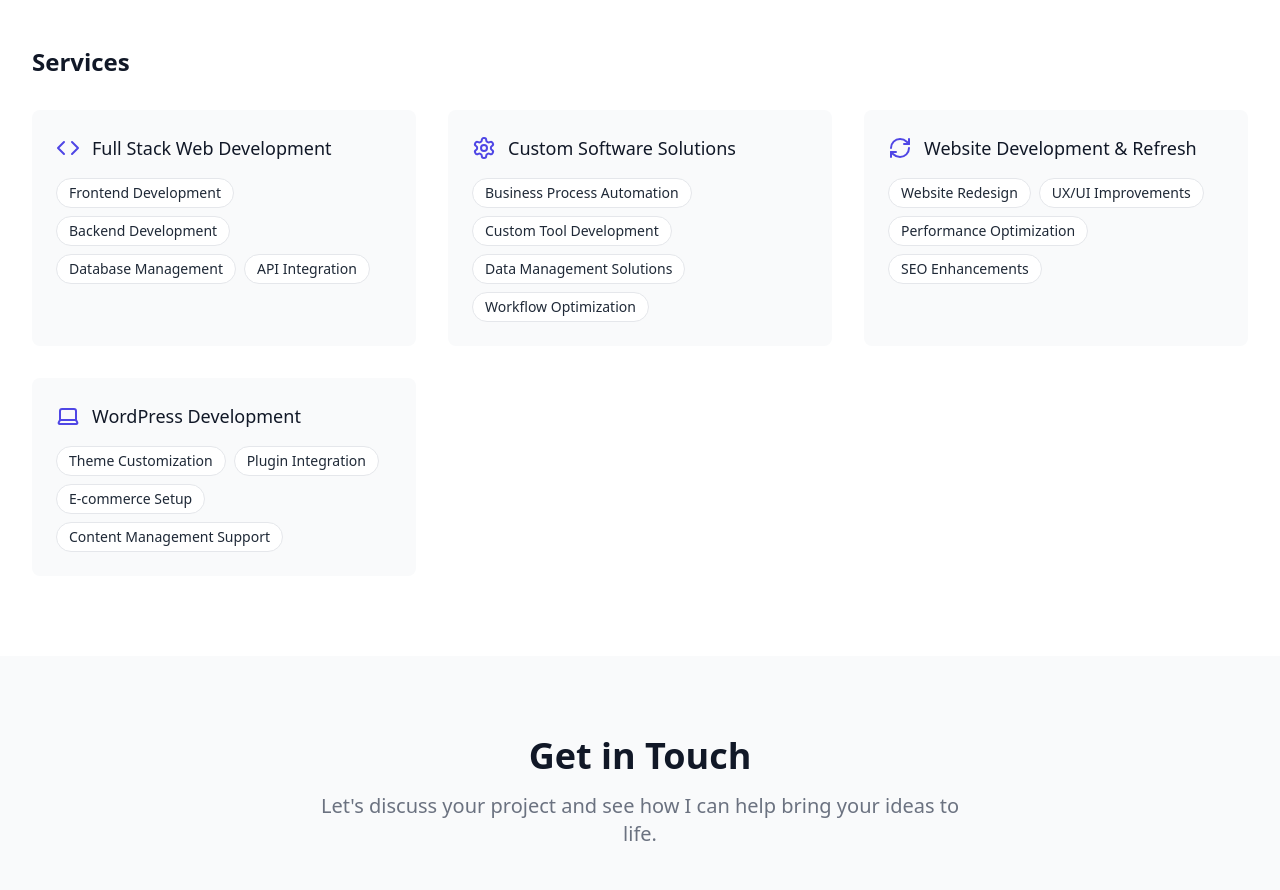
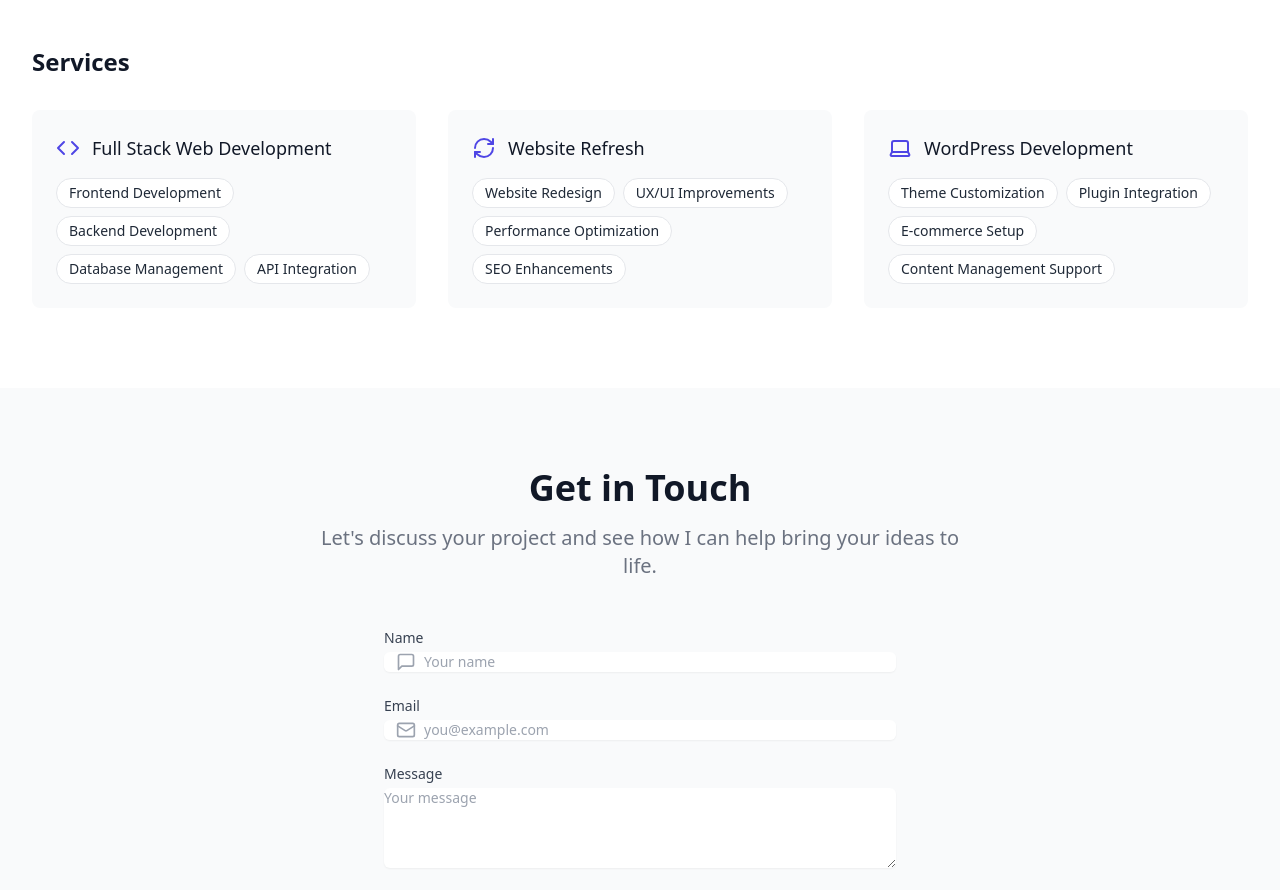
Before and after one commit to SideControlJS/portfolio.v3, a React (Vite) app: page / in a window 1280 px wide. Shown: the part 3080-3970 px from the top of the page. Built offline with nearby package versions, Linux system fonts and the light colour scheme.

Commit message:
updating Skills

```diff
--- a/src/components/Skills.tsx
+++ b/src/components/Skills.tsx
@@ -1,4 +1,4 @@
-import { Code2, Database, Globe, Code, Settings, RefreshCw, Laptop } from 'lucide-react';
+import { Code2, Database, Globe, Code, RefreshCw, Laptop } from 'lucide-react';
 
 const technicalSkills = [
   {
@@ -25,12 +25,7 @@ const industryExpertise = [
     areas: ['Frontend Development', 'Backend Development', 'Database Management', 'API Integration']
   },
   {
-    category: 'Custom Software Solutions',
-    icon: <Settings className="h-6 w-6 text-indigo-600" />,
-    areas: ['Business Process Automation', 'Custom Tool Development', 'Data Management Solutions', 'Workflow Optimization']
-  },
-  {
-    category: 'Website Development & Refresh',
+    category: 'Website Refresh',
     icon: <RefreshCw className="h-6 w-6 text-indigo-600" />,
     areas: ['Website Redesign', 'UX/UI Improvements', 'Performance Optimization', 'SEO Enhancements']
   },
```
